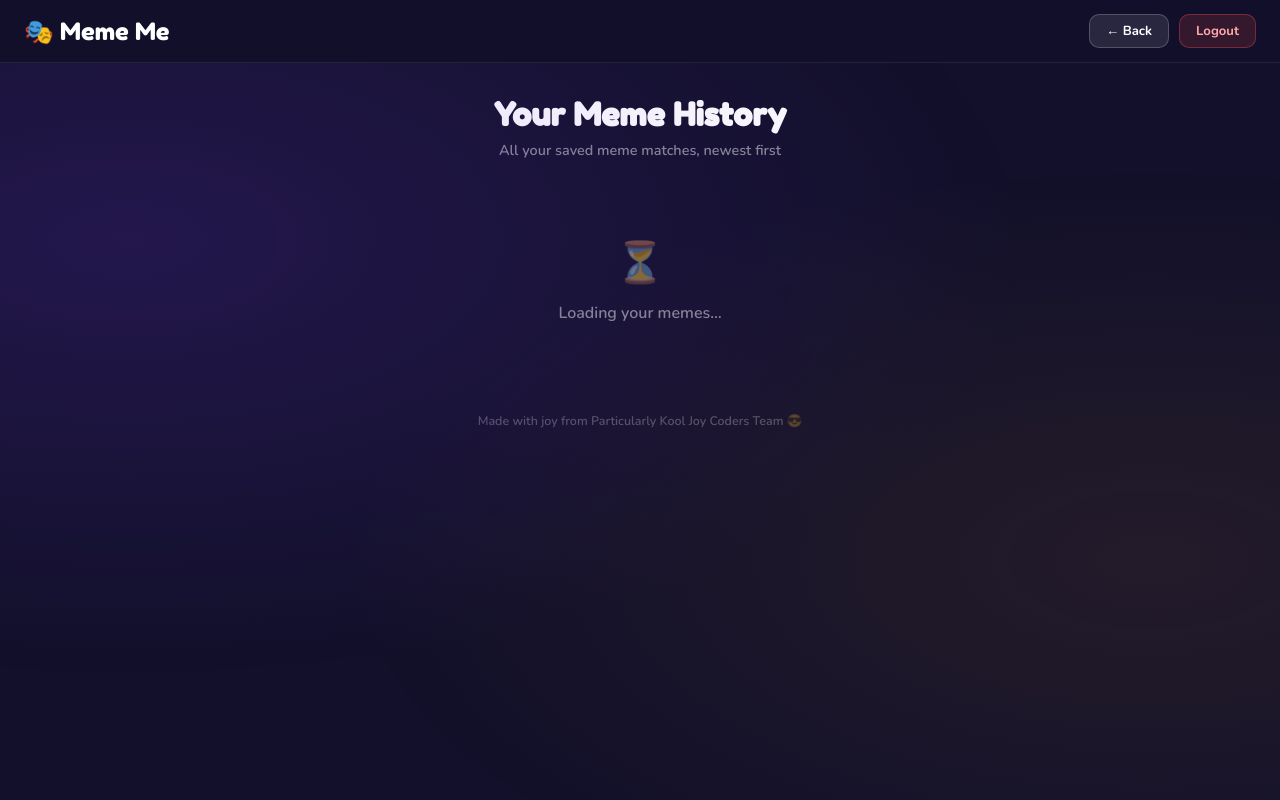
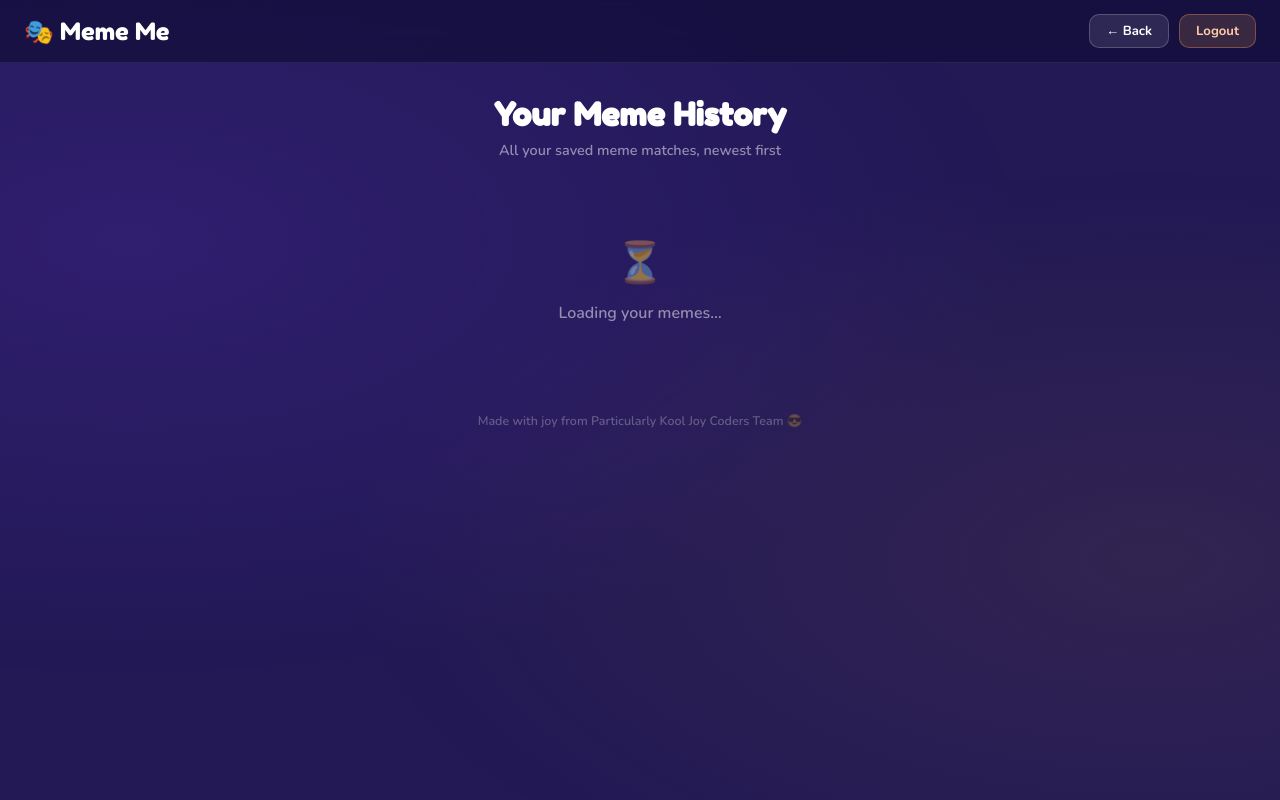
Before and after one commit to BradleyWPL/face-meme-matcher, a Flask app: page /history in a window 1280 px wide. Run offline with Flask 3, Linux system fonts and the light colour scheme; some libraries are stand-ins or nearby versions.

Commit message:
fix: add animations to history page and ui changes to nav

```diff
--- a/static/css/history.css
+++ b/static/css/history.css
@@ -1,4 +1,38 @@
+/* Main color palette for Meme Me, use variables for easy changes */
 
+:root {
+    --main-color: #5736b8;;
+    --medium-color: #281e86b3;
+    --dark-color: #2f1974;
+    --second-color: #ec9f4c;
+    --accent-color: white;
+    --text-color: white;
+}
+
+
+
+@keyframes scaleUp {
+    from {
+        opacity: 0;
+        transform: scale(0.5);
+        transform: rotate3d(5px, 0, 0, 45deg);
+    }
+    to {
+        opacity: 1;
+        transform: scale(1);
+        transform: rotate3d(0, 0, 0, 0);
+    }
+}
+
+
+@keyframes slideUp {
+    from {
+        opacity: 0; transform: translateY(24px);
+    }
+    to   {
+        opacity: 1; transform: translateY(0);
+    }
+}
 
 
 
@@ -9,8 +43,9 @@
 }
 
 html, body {
-    height: 100%; width: 100%;
-    background: #12102a;
+    height: 100%;
+    width: 100%;
+    background: #221955;
     font-family: 'Nunito', sans-serif;
     color: #fff;
 }
@@ -27,7 +62,7 @@ body::before {
 /* ── HEADER ── */
 .history-header {
     position: sticky; top: 0; z-index: 10;
-    background: rgba(18,16,42,0.92);
+    background: rgba(18, 14, 56, 0.7);;
     backdrop-filter: blur(12px);
     -webkit-backdrop-filter: blur(12px);
     border-bottom: 1px solid rgba(255,255,255,0.08);
@@ -35,6 +70,12 @@ body::before {
     display: flex; align-items: center; justify-content: space-between; gap: 12px;
     flex-wrap: wrap;
 }
+
+
+.history-header > * {
+  animation: slideUp 0.4s cubic-bezier(0.24, 0.03, 0.1, 1.03);
+}
+
 
 .header-brand {
     font-family: 'Fredoka One', cursive;
@@ -50,8 +91,10 @@ body::before {
 }
 
 #user-email-display {
-    font-size: 0.8rem; color: rgba(255,255,255,0.5);
-    font-weight: 600; max-width: 180px;
+    font-size: 0.8rem;
+    color: var(--second-color);
+    font-weight: 600;
+    max-width: 180px;
     overflow: hidden;
     text-overflow: ellipsis;
     white-space: nowrap;
@@ -59,12 +102,13 @@ body::before {
 
 .nav-btn {
     padding: 7px 16px;
-    background: rgba(255,255,255,0.1);
+    background: rgba(255, 255, 255, 0.1);
     border: 1.5px solid rgba(255,255,255,0.2);
     border-radius: 10px; color: #fff;
     font-family: 'Nunito', sans-serif;
     font-size: 0.82rem; font-weight: 700;
-    cursor: pointer; transition: background 0.2s, transform 0.15s;
+    cursor: pointer;
+    transition: background 0.2s, transform 0.15s;
 }
 
 .nav-btn:hover {
@@ -73,18 +117,19 @@ body::before {
     }
 
 .logout-btn {
-    background: rgba(255,80,80,0.15);
-    border-color: rgba(255,80,80,0.35);
-    color: #ffaaaa;
+    background: rgba(255, 182, 80, 0.15);
+    border-color: rgba(255, 153, 80, 0.35);
+    color: #ffccaa;
 }
 .logout-btn:hover {
-    background: rgba(255,80,80,0.28);
+    background: rgba(255, 147, 80, 0.28);
 }
 
 /* ── PAGE BODY ── */
 .history-wrapper {
     max-width: 1000px; margin: 0 auto;
     padding: 32px 24px 48px;
+    animation: slideUp 0.35s ease both;
 }
 
 .history-title {
@@ -109,7 +154,7 @@ body::before {
 }
 
 .history-card {
-    background: #6a35d8;
+    background: var(--main-color);
     border-radius: 16px;
     overflow: hidden;
     box-shadow: 0 8px 24px rgba(0,0,0,0.35);
@@ -120,7 +165,7 @@ body::before {
 
 .history-card:hover {
     transform: translateY(-4px);
-    box-shadow: 0 14px 36px rgba(0,0,0,0.45);
+    box-shadow: 0 14px 36px rgba(194, 130, 20, 0.305);
 }
 
 @keyframes fadeIn {
--- a/static/css/style.css
+++ b/static/css/style.css
@@ -217,6 +217,9 @@ footer {
     color: rgba(255,255,255,0.3); text-align: center; font-weight: 600;
     animation: scaleUp 1.8s cubic-bezier(0.24, 0.03, 0.1, 1.03);
 }
+
+
 footer:hover {
     color: rgba(255,255,255,0.6);
     background-size: 100% 100%;
+}
--- a/templates/history.html
+++ b/templates/history.html
@@ -16,7 +16,7 @@
     <div class="history-header">
         <div class="header-brand">🎭 Meme Me</div>
         <div class="header-right">
-            <span id="user-email-display" style="margin-right: 15px; font-weight: bold; color: #ffeb3b;"></span>
+            <span id="user-email-display" style="margin-right: 15px; font-weight: bold;"></span>
             <button class="nav-btn" onclick="goBack()">← Back</button>
             <button class="nav-btn logout-btn" onclick="handleLogout()">Logout</button>
         </div>
```
